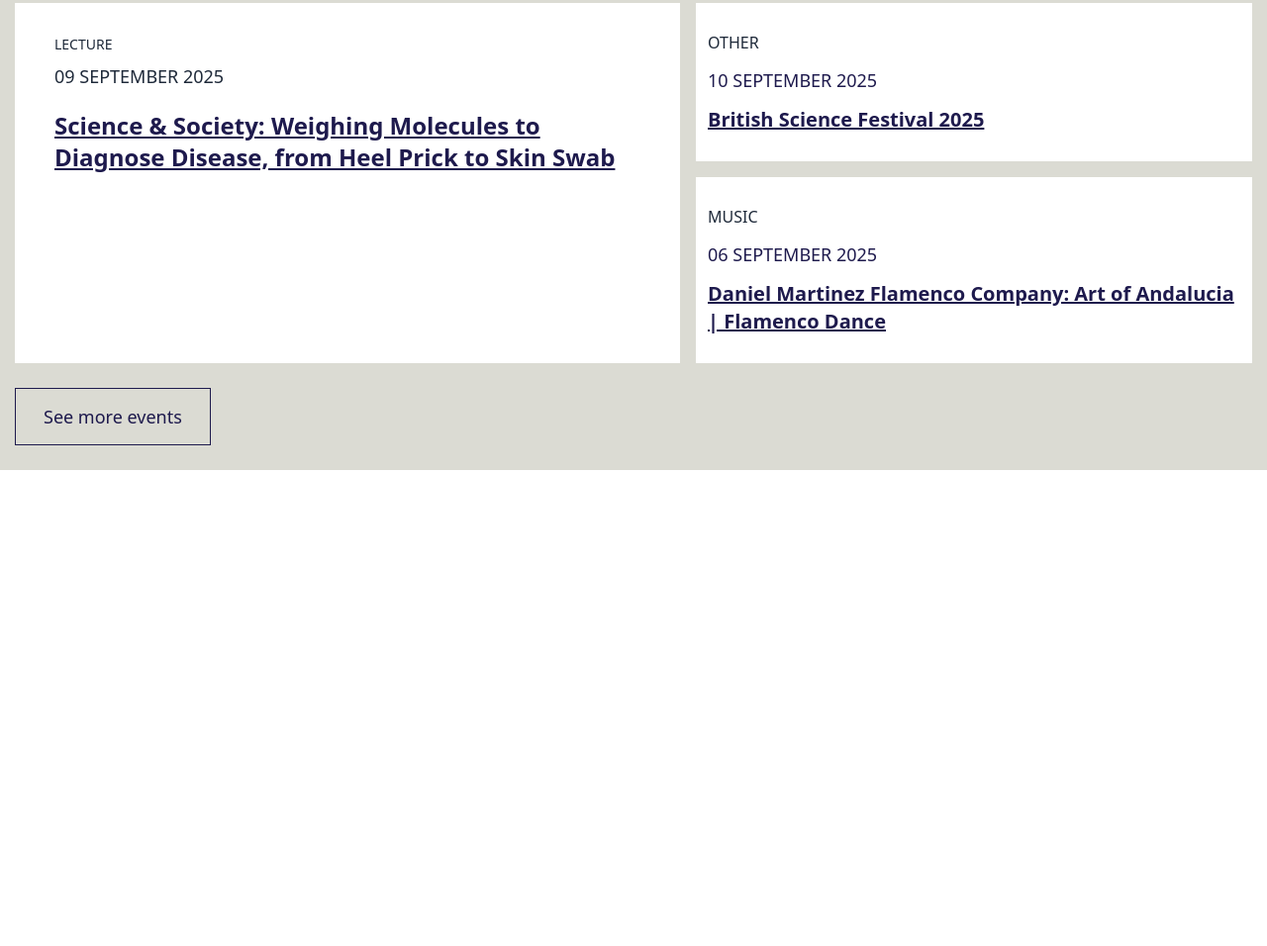
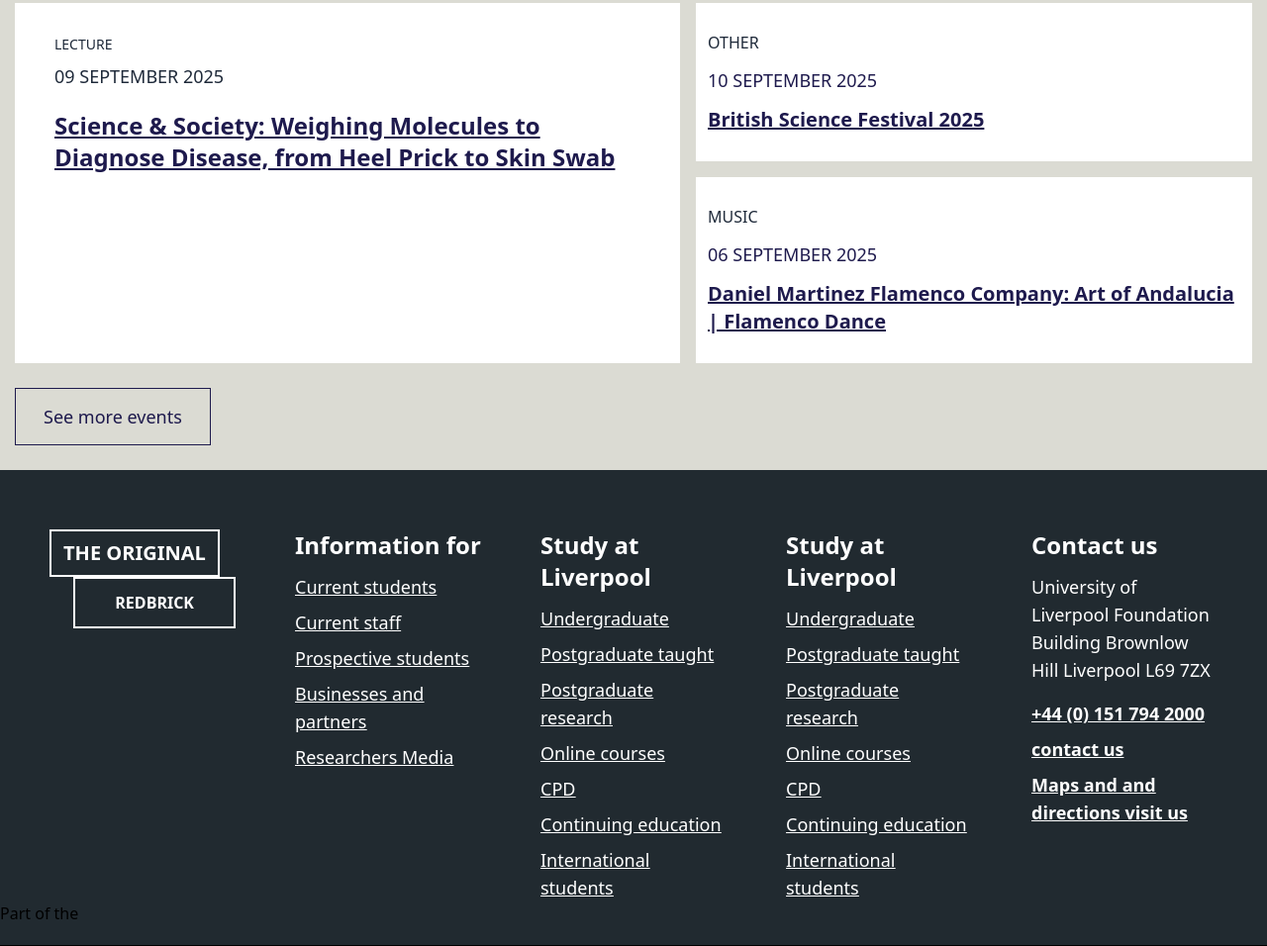
Before and after one commit to docile-imbereyemaso/docile-imbereyemaso-gate2-part1, a website built with Vite: page index.html in a window 1280 px wide. Shown: the part 5176-6132 px from the top of the page at 99% size. Before the commit the page ends 5651 px from the top, so only its background shows below. Built offline with nearby package versions, Linux system fonts and the light colour scheme; files whose address does not match are found by name.

Commit message:
feat: add new feature

```diff
--- a/index.html
+++ b/index.html
@@ -4,7 +4,7 @@
     <meta charset="UTF-8" />
 
     <meta name="viewport" content="width=device-width, initial-scale=1.0" />
-    <link rel="icon" type="image/x-icon" href="./src/images/favicon.ico">
+    <link rel="icon" type="image/x-icon" href="./images/favicon.ico">
     <script src="https://cdn.jsdelivr.net/npm/@tailwindcss/browser@4"></script>
     <title>University of Liverpool</title>
     <link rel="preconnect" href="https://fonts.googleapis.com">
@@ -408,7 +408,76 @@
 
    </section>
 
+  <footer class="bg-[rgb(33_42_48)]">
 
+      <section class="pb-5 border-b-1 ">
+         <div class="pt-15 max-w-[1180px] mx-auto grid grid-cols-5 gap-x-15">
+
+           <div class="flex flex-col">
+             <p class="border-2 border-white text-white text-xl font-bold w-fit px-3 py-2">THE ORIGINAL</p>
+             <p class="self-end-safe border-2 border-white px-10 py-3 text-white font-bold">REDBRICK</p>
+           </div>
+           <div class="text-white">
+            <h1 class="text-2xl font-bold mb-3">Information for</h1>
+            <ul class="space-y-2">
+              <li class="underline hover:decoration-2 transition text-lg"><a href="#">Current students</a></li>
+              <li class="underline hover:decoration-2 transition text-lg"><a href="#">Current staff</a></li>
+              <li class="underline hover:decoration-2 transition text-lg"><a href="#">Prospective students</a></li>
+              <li class="underline hover:decoration-2 transition text-lg"><a href="#">Businesses and partners</a></li>
+              <li class="underline hover:decoration-2 transition text-lg"><a href="#">Researchers Media</a></li>
+            </ul>
+           </div>
+             <div class="text-white">
+            <h1 class="text-2xl font-bold mb-3">Study at Liverpool</h1>
+            <ul class="space-y-2">
+              <li class="underline hover:decoration-2 transition text-lg"><a href="#">Undergraduate</a></li>
+              <li class="underline hover:decoration-2 transition text-lg"><a href="#">Postgraduate taught</a></li>
+              <li class="underline hover:decoration-2 transition text-lg"><a href="#">Postgraduate research</a></li>
+              <li class="underline hover:decoration-2 transition text-lg"><a href="#">Online courses</a></li>
+              <li class="underline hover:decoration-2 transition text-lg"><a href="#">CPD</a></li>
+              <li class="underline hover:decoration-2 transition text-lg"><a href="#">Continuing education</a></li>
+              <li class="underline hover:decoration-2 transition text-lg"><a href="#">International students</a></li>
+            </ul>
+           </div>
+             <div class="text-white">
+            <h1 class="text-2xl font-bold mb-3">Study at Liverpool</h1>
+            <ul class="space-y-2">
+              <li class="underline hover:decoration-2 transition text-lg"><a href="#">Undergraduate</a></li>
+              <li class="underline hover:decoration-2 transition text-lg"><a href="#">Postgraduate taught</a></li>
+              <li class="underline hover:decoration-2 transition text-lg"><a href="#">Postgraduate research</a></li>
+              <li class="underline hover:decoration-2 transition text-lg"><a href="#">Online courses</a></li>
+              <li class="underline hover:decoration-2 transition text-lg"><a href="#">CPD</a></li>
+              <li class="underline hover:decoration-2 transition text-lg"><a href="#">Continuing education</a></li>
+              <li class="underline hover:decoration-2 transition text-lg"><a href="#">International students</a></li>
+            </ul>
+           </div>
+              <div class="text-white">
+            <h1 class="text-2xl font-bold mb-3">Contact us</h1>
+            <p class="text-lg mb-4">University of Liverpool Foundation Building
+              Brownlow Hill Liverpool L69 7ZX
+            </p>
+            <ul class="space-y-2">
+              <li class="text-lg font-semibold underline hover:decoration-2 transition">+44 (0) 151 794 2000</li>
+              <li class="text-lg font-semibold underline hover:decoration-2 transition">contact us</li>
+              <li class="text-lg font-semibold underline hover:decoration-2 transition">Maps and and directions visit us</li>
+            </ul>
+
+           </div>
+
+         </div>
+
+
+         <div class="border-t-gray-500">
+           <div>
+            <span>Part of the</span>
+           </div>
+           <div></div>
+         </div>
+
+      </section>
+
+
+  </footer>
 
   </body>
 
```
